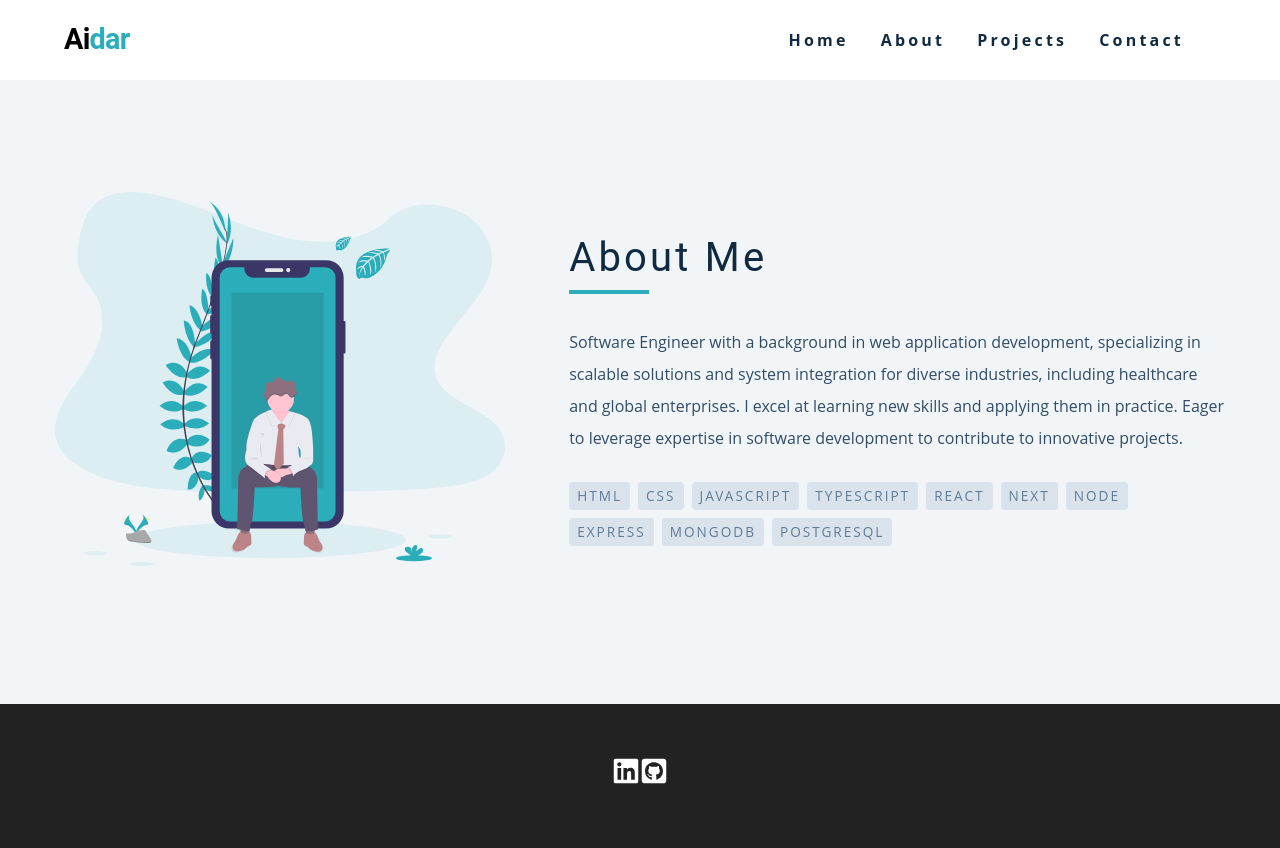
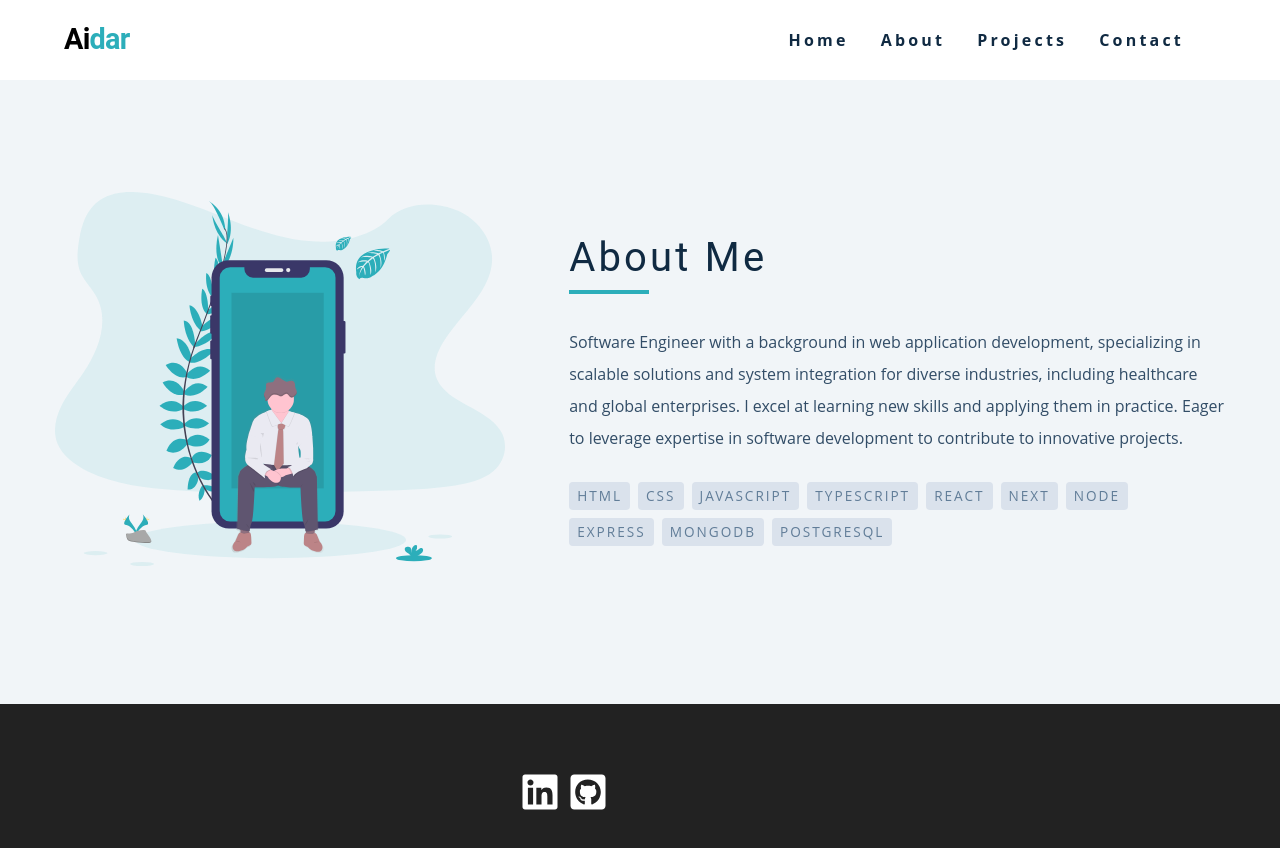
Before and after one commit to stormymayday/Portfolio, a Next.js app: page /about in a window 1280 px wide. Built offline with nearby package versions, Linux system fonts and the light colour scheme.

Commit message:
increased icon size to 2.5rem

```diff
--- a/app/globals.css
+++ b/app/globals.css
@@ -196,12 +196,11 @@ p {
     margin-top: 2rem;
     width: 15rem;
     display: flex;
-    justify-content: center;
+    gap: 0.5rem;
 }
 
 .social-link {
-    font-size: 1.75rem;
-    margin-right: 0.5rem;
+    font-size: 2.5rem;
     color: var(--clr-grey-1);
     transition: var(--transition);
 }
@@ -709,12 +708,12 @@ Projects
 
 .project-links {
     display: flex;
+    gap: 0.5rem;
 }
 
 .featured-project-icon {
     color: var(--clr-primary-5);
-    font-size: 1.25rem;
-    margin-right: 0.5rem;
+    font-size: 2.5rem;
     transition: var(--transition);
 }
 .project-icon:hover {
```
